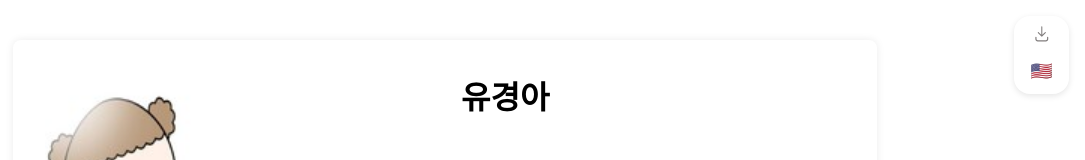
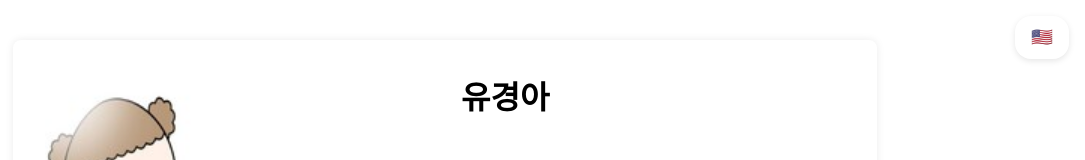
Before and after one commit to YuA83/resume, a React (Create React App) app: page / in a window 1280 px wide. Shown: the top 160 px of the page, without its empty margins (195-1280 px from the left). Built offline with nearby package versions, Linux system fonts and the light colour scheme; a web font is replaced by a local one.

Commit message:
remove: download button

```diff
--- a/src/components/Button.jsx
+++ b/src/components/Button.jsx
@@ -49,11 +49,11 @@ const Button = ({
 
     // toggle & download button
     <div className="lang-toggle-container">
-      <button id="downloadBtn" aria-label="Download PDF" title="Download PDF" onClick={handleDownload}>
-        <i className="fas fa-download">
-          <RxDownload />
-        </i>
-      </button>
+      {/*<button id="downloadBtn" aria-label="Download PDF" title="Download PDF" onClick={handleDownload}>*/}
+      {/*  <i className="fas fa-download">*/}
+      {/*    <RxDownload />*/}
+      {/*  </i>*/}
+      {/*</button>*/}
 
       <span
         id="langLabel"
```
